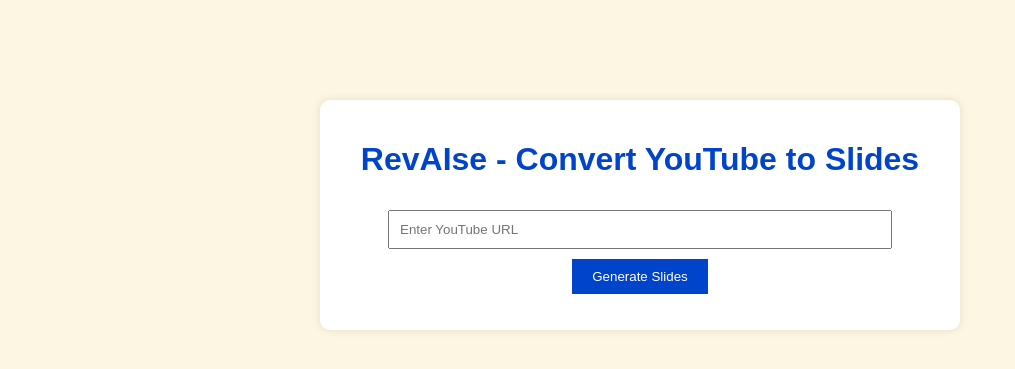
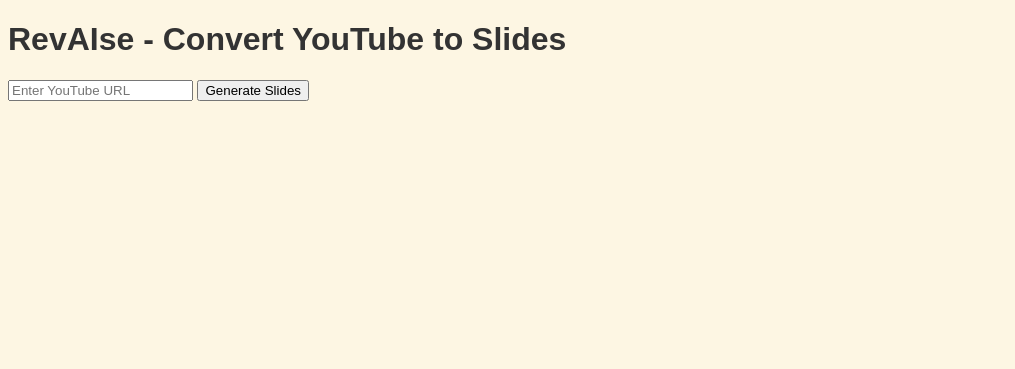
Before and after one commit to waynetboote/revaise, a Flask app: page / in a window 1280 px wide. Shown: the top 369 px of the page, without its empty margins (0-1015 px from the left). Run offline with Flask 3, Linux system fonts and the light colour scheme.

Commit message:
Update styles.css

```diff
--- a/static/styles.css
+++ b/static/styles.css
@@ -1,29 +1,34 @@
+/* Base styling */
 body {
-    font-family: Arial, sans-serif;
-    background-color: #fdf6e3; /* Pale Yellow */
-    color: #0044cc; /* Pale Blue */
-    text-align: center;
+  font-family: "Arial", sans-serif;
+  background-color: #fdf6e3; /* Pale Yellow */
+  color: #333;
 }
-.container {
-    max-width: 600px;
-    margin: 100px auto;
-    padding: 20px;
-    background: white;
-    border-radius: 10px;
-    box-shadow: 0px 0px 10px rgba(0, 0, 0, 0.1);
+
+/* Hero Section */
+.hero-section {
+  position: relative;
+  background: url("{{ url_for('static', filename='hero-image.jpg') }}") no-repeat center center;
+  background-size: cover;
+  height: 400px;
 }
-input {
-    width: 80%;
-    padding: 10px;
-    margin: 10px 0;
+
+.hero-overlay {
+  position: absolute;
+  top: 0;
+  left: 0;
+  right: 0;
+  bottom: 0;
+  background: rgba(0, 0, 0, 0.5); /* Dark overlay for text readability */
 }
-button {
-    padding: 10px 20px;
-    background-color: #0044cc;
-    color: white;
-    border: none;
-    cursor: pointer;
+
+.hero-content {
+  position: relative;
+  z-index: 2;
+  padding-top: 100px;
 }
-button:hover {
-    background-color: #002a80;
+
+/* Footer styling */
+footer {
+  font-size: 0.9rem;
 }
```
